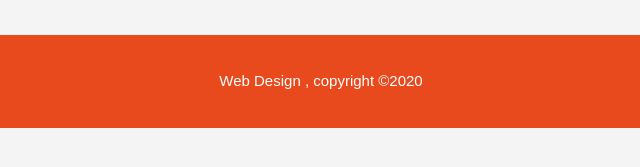
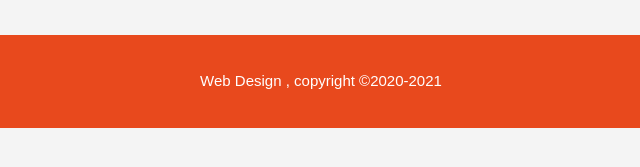
Before and after one commit to Adhikari1996/Web-Design, a plain HTML site: page about.html in a window 1280 px wide. Shown: the part 539-706 px from the top of the page, 319-959 px from the left. Drawn offline with Linux system fonts and the light colour scheme.

Commit message:
changes footer in all three pages

```diff
--- a/about.html
+++ b/about.html
@@ -38,7 +38,7 @@
         </div>
     </section>
     <footer>
-        <p>Web Design , copyright &copy;2020</p>
+        <p>Web Design , copyright &copy;2020-2021</p>
     </footer>
 </body>
 </html>
```
Also changed, not shown: index.html (+1 -1 lines), services.html (+1 -1 lines).
